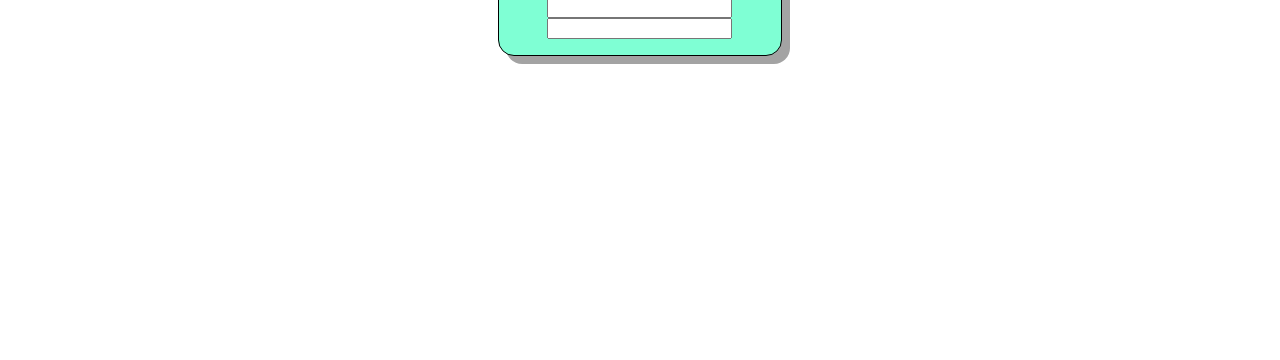
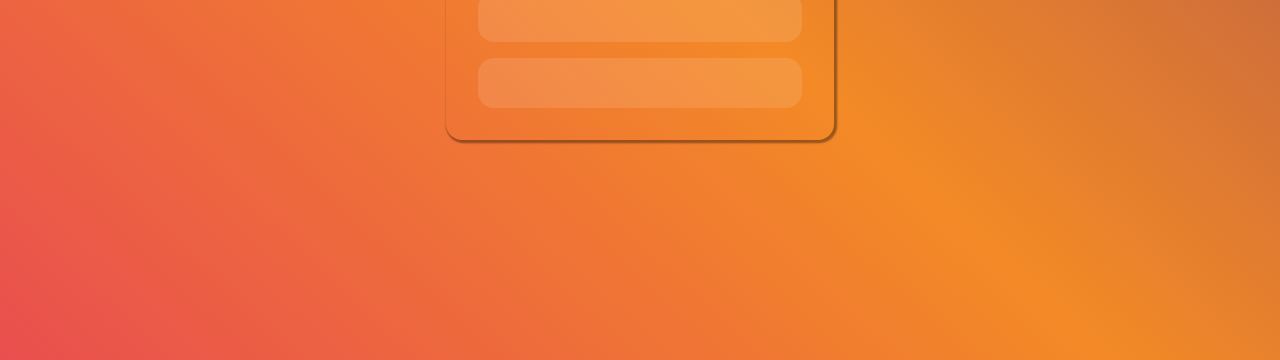
Before and after one commit to Dummk0pf/JavaScript-Basics, a plain HTML site: page Noodle Bank/index.html in a window 1280 px wide. Shown: the part 440-800 px from the top of the page. Drawn offline with Linux system fonts and the light colour scheme.

Commit message:
Simply Commit

```diff
--- a/Noodle Bank/index.html
+++ b/Noodle Bank/index.html
@@ -10,14 +10,14 @@
 <body>
 
     <div class="container">
-        <img src="res/noodles.png" alt="bank-logo" srcset="" class="bank-logo">
+        <img src="res/ramen.png" alt="bank-logo" srcset="" class="bank-logo">
 
         <h1 class = "bank-name" >NOODLE BANK</h1>
 
         <div class="loginbox">
             <p>Login</p>
-            <input type="text" name="" id="login-name">
-            <input type="password" name="" id="login-password">
+            <input type="text" name="" id="login-name" class="inputbox">
+            <input type="password" name="" id="login-password" class="inputbox">
         </div>
     </div>
 
--- a/Noodle Bank/style.css
+++ b/Noodle Bank/style.css
@@ -3,7 +3,10 @@
 body{
     width: 100vw;
     height: 100vh;
+    background: rgb(233,79,79);
+    background: linear-gradient(43deg, rgba(233,79,79,1) 0%, rgba(243,138,38,1) 52%, rgba(176,86,76,1) 100%);
 
+    color: white;
     font-family: 'Montserrat', monospace;
 }
 
@@ -17,13 +20,14 @@ body{
     padding: 1rem;
 
     text-align: center;
-    border: 0.1rem solid black;
     border-radius: 1rem;
-    box-shadow: 0.5rem 0.5rem rgba(0, 0, 0, 0.361);
-    background-color: aquamarine;
+    box-shadow: 0.1rem 0.1rem 0.1rem 0.1rem rgba(0, 0, 0, 0.361);
+    /* background-color: aquamarine; */
 }
 
     .bank-name{
+        margin-top: 1rem;
+
         font-size: 2rem;
         font-weight: 100;
     }
@@ -35,14 +39,40 @@ body{
     .loginbox{
         width: fit-content;
         height: fit-content;
+        margin-top: 2rem;
         margin-left: auto;
         margin-right: auto;
+
+        font-size: 2rem;
     }
 
-        #login-name{
-            display: block;
+        .loginbox > p{
+            margin-bottom: 1rem;
         }
 
-        #login-password{
+        .inputbox{
             display: block;
+            width: 20rem;
+            height: 3rem;
+
+            margin:1rem;
+
+            text-align: center;
+            font-size: 1.5rem;
+            font-family: 'Montserrat', monospace;
+
+            border: none;
+            border-radius: 1rem;
+            caret: none;
+            caret-shape:underscore;
+            transition: background-color 1s ease-in-out;
+            background-color: rgba(255, 255, 255, 0.114);
         }
+
+        .inputbox:hover{
+            background-color: rgba(255, 255, 255, 0.249);
+        }
+
+        .inputbox:focus{
+            outline: none;
+        }
```
Also changed, not shown: Noodle Bank/res/ramen.png (added).
